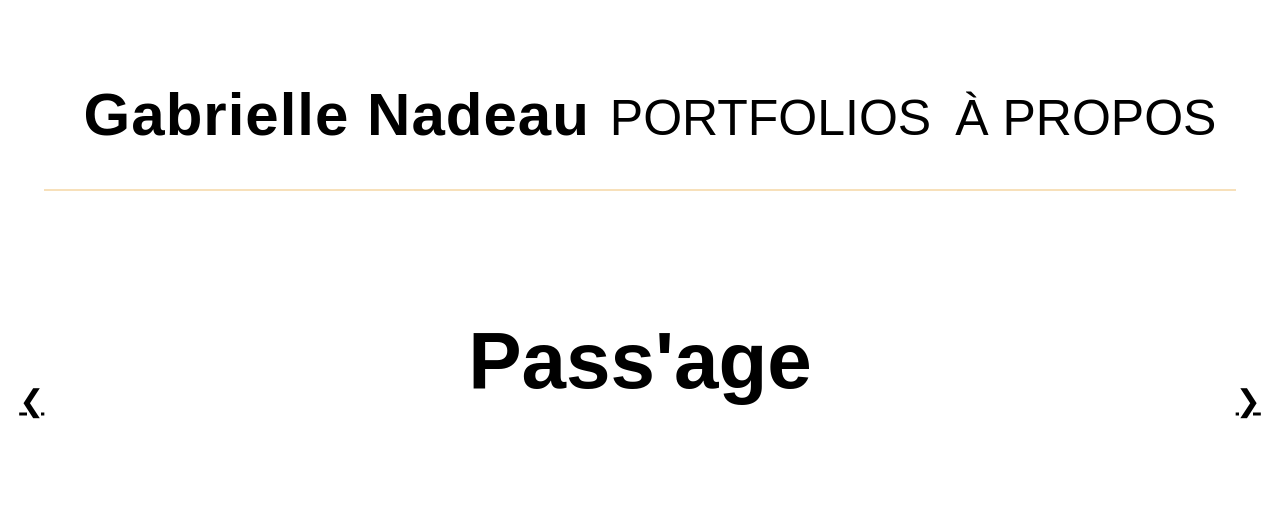
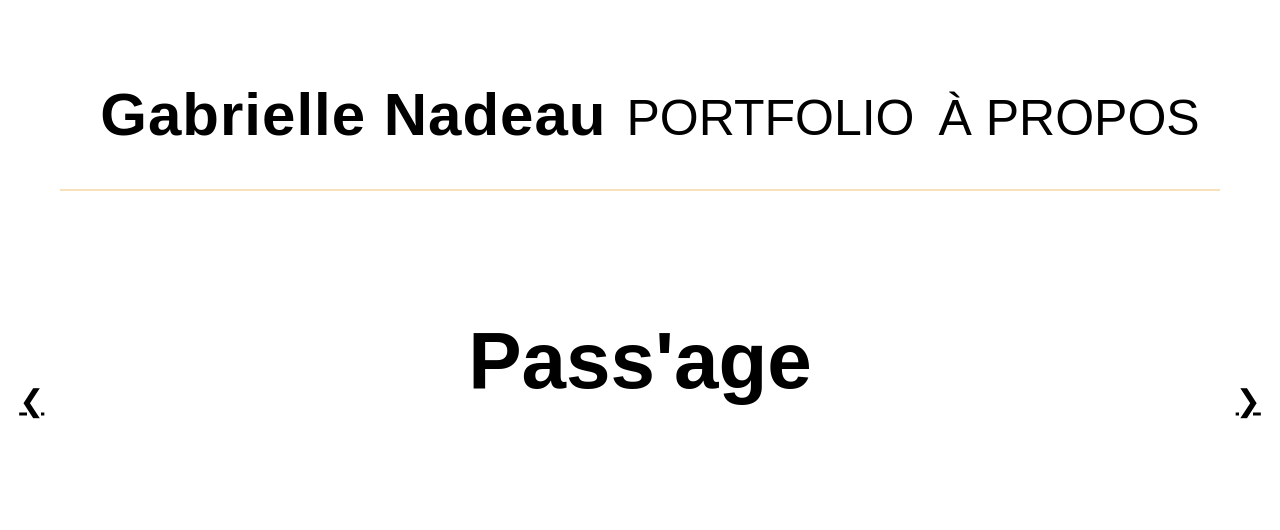
Before and after one commit to Gabrielle-Nadeau/Gabrielle-Nadeau.github.io, a plain HTML site: page passage.html in a window 1280 px wide. Shown: the top 530 px of the page. Drawn offline with Linux system fonts and the light colour scheme; a web font is replaced by a local one.

Commit message:
Add files via upload

```diff
--- a/passage.html
+++ b/passage.html
@@ -16,7 +16,7 @@
     <header class="header">
         <h1 class="header-title">Gabrielle Nadeau</h1>
         <nav class="header-nav">
-            <a href="index.html"> PORTFOLIOS</a>
+            <a href="index.html"> PORTFOLIO</a>
             <a href="apropos.html">À PROPOS</a>
         </nav>
     </header>
```
